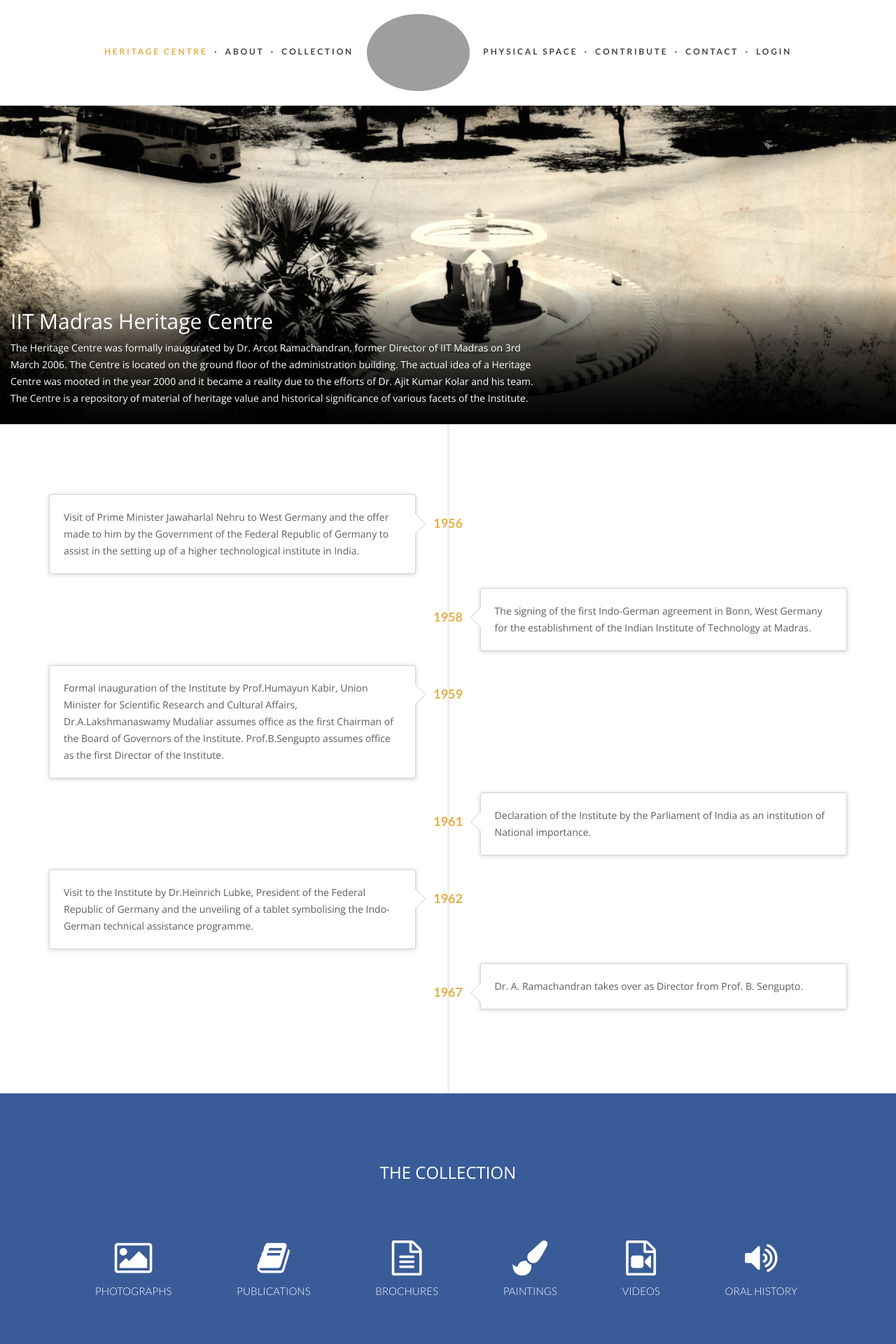
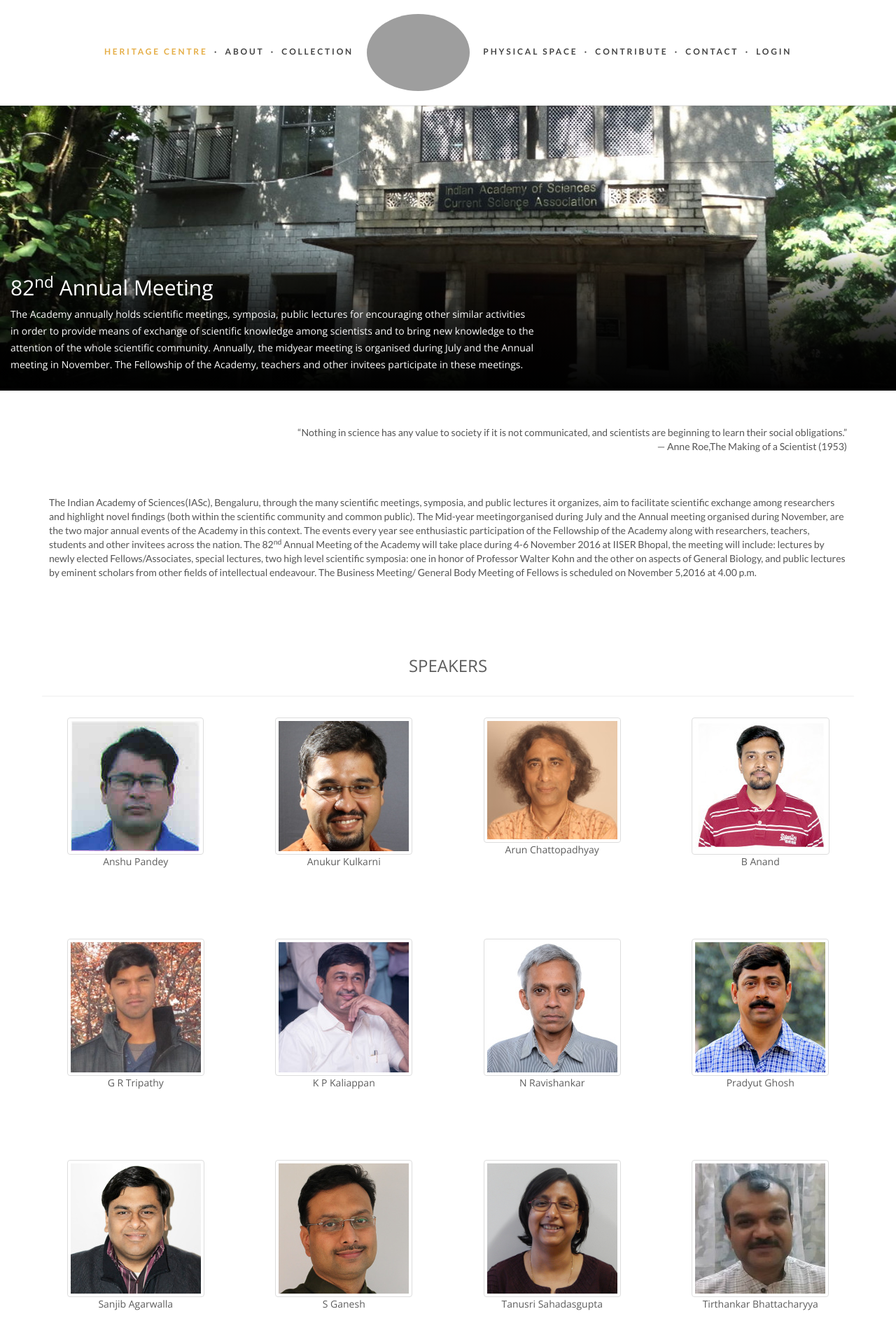
Before and after one commit to SrirangaDigital/ias-conf, a PHP site: the page made by application/views/flat/1-Home/index.php in a window 1280 px wide. Shown: the top 1920 px of the page at 70% size. Run offline with PHP 8.4, Linux system fonts and the light colour scheme; the template is opened without the code that fills it, so the values that code supplies are empty; some libraries are stand-ins or nearby versions; grey boxes are pictures that could not be loaded.

Commit message:
No. 3 - updated home page

```diff
--- a/application/views/flat/1-Home/index.php
+++ b/application/views/flat/1-Home/index.php
@@ -3,120 +3,109 @@
     <div class="row first-row">
         <div class="col-md-12 clear-paddings">
             <div class="fixOverlayDiv">
-                <img class="img-responsive gap-above" src="<?=PUBLIC_URL?>images/stock/slide1.jpg">
+                <img class="img-responsive gap-above" src="<?=PUBLIC_URL?>images/stock/academybldg.jpg">
                 <div class="OverlayTextMain">
                     <div class="mainpage">
-                        <h2>IIT Madras Heritage Centre</h2>
-                        <p>The Heritage Centre was formally inaugurated by Dr. Arcot Ramachandran, former Director of IIT Madras on 3rd March 2006. The Centre is located on the ground floor of the administration building. The actual idea of a Heritage Centre was mooted in the year 2000 and it became a reality due to the efforts of Dr. Ajit Kumar Kolar and his team. The Centre is a repository of material of heritage value and historical significance of various facets of the Institute.</p>
+                        <h2>82<sup>nd</sup> Annual Meeting</h2>
+                        <p>The Academy annually holds scientific meetings, symposia, public lectures for encouraging other similar activities in order to provide means of exchange of scientific knowledge among scientists and to bring new knowledge to the attention of the whole scientific community. Annually, the midyear meeting is organised during July and the Annual meeting in November. The Fellowship of the Academy, teachers and other invitees participate in these meetings. </p>
                     </div>
                 </div>
             </div>
         </div>
     </div>
 </div>
-<div class="container" id="about">
-    <ul class="timeline">
-        <li>
-          <div class="timeline-badge">1956</div>
-          <!-- <div class="timeline-panel">
-            <div class="timeline-heading">
-              <h4 class="timeline-title">Mussum ipsum cacilds</h4>
-              <p><small class="text-muted"><i class="glyphicon glyphicon-time"></i> 11 hours ago via Twitter</small></p>
-            </div>
-            <div class="timeline-body">
-              <p>Mussum ipsum cacilds, vidis litro abertis. Consetis adipiscings elitis. Pra lá , depois divoltis porris, paradis. Paisis, filhis, espiritis santis. Mé faiz elementum girarzis, nisi eros vermeio, in elementis mé pra quem é amistosis quis leo. Manduma pindureta quium dia nois paga. Sapien in monti palavris qui num significa nadis i pareci latim. Interessantiss quisso pudia ce receita de bolis, mais bolis eu num gostis.</p>
-            </div>
-          </div> -->
-          <div class="timeline-panel">
-            <div class="timeline-body">
-              <p>Visit of Prime Minister Jawaharlal Nehru to West Germany and the offer made to him by the Government of the Federal Republic of Germany to assist in the setting up of a higher technological institute in India.</p>
+<div class="container" id="home">
+    <div class="row">
+        <div class="col-md-12 gap-above">
+            <p class="text-right text-italic text-bold">“Nothing in science has any value to society if it is not communicated, and scientists are beginning to learn their social obligations.”<br />
+            — Anne Roe,The Making of a Scientist (1953)</p>
         </div>
     </div>
-        </li>
-        <li class="timeline-inverted">
-          <div class="timeline-badge">1958</div>
-          <div class="timeline-panel">
-            <div class="timeline-body">
-              <p>The signing of the first Indo-German agreement in Bonn, West Germany for the establishment of the Indian Institute of Technology at Madras.</p>
+    <div class="row">
+        <div class="col-md-12 gap-above">
+            <p>The Indian Academy of Sciences(IASc), Bengaluru, through the many scientific meetings, symposia, and public lectures it organizes, aim to facilitate scientific exchange among researchers and highlight novel findings (both within the scientific community and common public). The Mid-year meetingorganised during July and the Annual meeting organised during November, are the two major annual events of the Academy in this context. The events every year see enthusiastic participation of the Fellowship of the Academy along with researchers, teachers, students and other invitees across the nation. The 82<sup>nd</sup> Annual Meeting of the Academy will take place during 4-6 November 2016 at IISER Bhopal, the meeting will include: lectures by newly elected Fellows/Associates, special lectures, two high level scientific symposia: one in honor of Professor Walter Kohn and the other on aspects of General Biology, and public lectures by eminent scholars from other fields of intellectual endeavour. The Business Meeting/ General Body Meeting of Fellows is scheduled on November 5,2016 at 4.00 p.m. </p>
         </div>
     </div>
-        </li>
-        <li>
-          <div class="timeline-badge">1959</div>
-          <div class="timeline-panel">
-            <div class="timeline-body">
-              <p>Formal inauguration of the Institute by Prof.Humayun Kabir, Union Minister for Scientific Research and Cultural Affairs, Dr.A.Lakshmanaswamy Mudaliar assumes office as the first Chairman of the Board of Governors of the Institute. Prof.B.Sengupto assumes office as the first Director of the Institute.</p>
+</div>
+<div class="container-fluid physical" id="speakers">
+    <div class="row">
+        <div class="col-md-12">
+            <h1>Speakers</h1>
         </div>
     </div>
-        </li>
-        <li class="timeline-inverted">
-          <div class="timeline-badge">1961</div>
-          <div class="timeline-panel">
-            <div class="timeline-body">
-              <p>Declaration of the Institute by the Parliament of India as an institution of National importance.</p>
+    <div class="row">
+        <div class="col-md-3">
+             <img src="<?=PUBLIC_URL?>images/stock/Anshu_Pandey.jpg" class="img-thumbnail" alt="Anshu Pandey" />
+             <figcaption class="figure-caption text-xs-right">Anshu Pandey</figcaption>
+        </div>
+        <div class="col-md-3">
+             <img src="<?=PUBLIC_URL?>images/stock/Anukur_Kulkarni.jpg" class="img-thumbnail" alt="Anukur Kulkarni.jpg" />
+             <figcaption class="figure-caption text-xs-right">Anukur Kulkarni</figcaption>
+        </div>
+        <div class="col-md-3">
+             <img src="<?=PUBLIC_URL?>images/stock/Arun_Chattopadhyay.jpg" class="img-thumbnail" alt="Arun Chattopadhyay" />
+             <figcaption class="figure-caption text-xs-right">Arun Chattopadhyay</figcaption>
+        </div>
+        <div class="col-md-3">
+             <img src="<?=PUBLIC_URL?>images/stock/B_Anand.jpg" class="img-thumbnail" alt="B Anand" />
+             <figcaption class="figure-caption text-xs-right">B Anand</figcaption>
         </div>
     </div>
-        </li>
-        <li>
-          <div class="timeline-badge">1962</div>
-          <div class="timeline-panel">
-            <div class="timeline-body">
-              <p>Visit to the Institute by Dr.Heinrich Lubke, President of the Federal Republic of Germany and the unveiling of a tablet symbolising the Indo-German technical assistance programme.</p>
+    <div class="row gap-above-large">
+        <div class="col-md-3">
+             <img src="<?=PUBLIC_URL?>images/stock/G_R_Tripathy.jpg" class="img-thumbnail" alt="G R Tripathy" />
+             <figcaption class="figure-caption text-xs-right">G R Tripathy</figcaption>
+        </div>
+        <div class="col-md-3">
+             <img src="<?=PUBLIC_URL?>images/stock/K_P_Kaliappan.jpg" class="img-thumbnail" alt="K P Kaliappan" />
+             <figcaption class="figure-caption text-xs-right">K P Kaliappan</figcaption>
+        </div>
+        <div class="col-md-3">
+             <img src="<?=PUBLIC_URL?>images/stock/N_Ravishankar.jpg" class="img-thumbnail" alt="N Ravishankar" />
+             <figcaption class="figure-caption text-xs-right">N Ravishankar</figcaption>
+        </div>
+        <div class="col-md-3">
+             <img src="<?=PUBLIC_URL?>images/stock/Pradyut_Ghosh.jpg" class="img-thumbnail" alt="Pradyut Ghosh" />
+             <figcaption class="figure-caption text-xs-right">Pradyut Ghosh</figcaption>
         </div>
     </div>
-        </li>
-        <li class="timeline-inverted">
-          <div class="timeline-badge">1967</div>
-          <div class="timeline-panel">
-            <div class="timeline-body">
-              <p>Dr. A. Ramachandran takes over as Director from Prof. B. Sengupto.</p>
+    <div class="row gap-above-large">
+        <div class="col-md-3">
+             <img src="<?=PUBLIC_URL?>images/stock/Sanjib_Agarwalla.jpg" class="img-thumbnail" alt="Sanjib Agarwalla" />
+             <figcaption class="figure-caption text-xs-right">Sanjib Agarwalla</figcaption>
+        </div>
+        <div class="col-md-3">
+             <img src="<?=PUBLIC_URL?>images/stock/S_Ganesh.jpg" class="img-thumbnail" alt="S Ganesh" />
+             <figcaption class="figure-caption text-xs-right">S Ganesh</figcaption>
+        </div>
+        <div class="col-md-3">
+             <img src="<?=PUBLIC_URL?>images/stock/Tanusri_Sahadasgupta.jpg" class="img-thumbnail" alt="Tanusri Sahadasgupta" />
+             <figcaption class="figure-caption text-xs-right">Tanusri Sahadasgupta</figcaption>
+        </div>
+        <div class="col-md-3">
+             <img src="<?=PUBLIC_URL?>images/stock/Tirthankar_Bhattacharyya.jpg" class="img-thumbnail" alt="Tirthankar Bhattacharyya" />
+             <figcaption class="figure-caption text-xs-right">Tirthankar Bhattacharyya</figcaption>
         </div>
     </div>
-        </li>
-    </ul>
 </div>
-<div class="container-fluid stats" id="collection">
+<div class="container-fluid physical" id="venue">
     <div class="row">
         <div class="col-md-12">
-            <h1>The Collection</h1>
-            <ul class="list-inline">
-                <li class="stat-elem">
-                    <a href="<?=BASE_URL?>listing/albums">
-                        <h2><i class="fa fa-image"></i></h2>
-                        <p>Photographs</p>
-                    </a>
-                </li>
-                <li class="stat-elem">
-                    <a href="<?=BASE_URL?>Publications">
-                        <h2><i class="fa fa-book"></i></h2>
-                        <p>Publications</p>
-                    </a>
-                </li>
-                <li class="stat-elem">
-                    <a href="#">
-                        <h2><i class="fa fa-file-text-o"></i></h2>
-                        <p>Brochures</p>
-                    </a>
-                </li>
-                <li class="stat-elem">
-                    <a href="#">
-                        <h2><i class="fa fa-paint-brush"></i></h2>
-                       <p>Paintings</p>
-                    </a>
-                </li>
-                <li class="stat-elem">
-                    <a href="#">
-                        <h2><i class="fa fa-file-video-o"></i></h2>
-                       <p>Videos</p>
-                    </a>
-                </li>
-                <li class="stat-elem">
-                    <a href="<?=BASE_URL?>Oral_History">
-                        <h2><i class="fa fa-volume-up"></i></h2>
-                        <p>Oral History</p>
-                    </a>
-                </li>
-            </ul>
+            <h1>Venue</h1>
+<div id="map" style="width:100%;height:500px"></div>
+<script>
+function myMap() {
+  var mapCanvas = document.getElementById("map");
+  var mapOptions = {
+    center: new google.maps.LatLng(23.2883503,77.273526),
+    zoom: 10
+  }
+  var map = new google.maps.Map(mapCanvas, mapOptions);
+}
+</script>
+
+<script src="https://maps.googleapis.com/maps/api/js?callback=myMap"></script>
+
         </div>
     </div>
 </div>
@@ -144,33 +133,7 @@
         </div>
     </div>
 </div>
-<div class="container contribute gap-above-large" id="contribute">
-    <div class="row">
-        <div class="col-md-12">
-            <h1>Contribute Metadata / Photos</h1>
-        </div>
-    </div>
-    <div class="row gap-above-med">
-        <div class="col-md-9">
-            <div class="image-full-size">
-                <img class="img-responsive" src="<?=PHOTO_URL?>0014/IMG_0473_1.JPG">
-            </div>
-        </div>
-        <div class="col-md-3">
-            <div class="image-desc-full">
-                <ul class="list-unstyled">
-                    <li><strong>id:</strong><span class="image-desc-meta">0014/IMG_0473_1</span></li>
-                    <li><strong>Title:</strong><span class="image-desc-meta">A get together with Shri R. Natarajan, I.A.S., the Director, Staff, and Student of IIT Madrass</span></li>
-                    <li><strong>Event:</strong><span class="image-desc-meta">Tea Party</span></li>
-                    <li><strong>Date:</strong><span class="image-desc-meta">1965-04-01</span></li>
-                    <li><strong>Place:</strong><span class="image-desc-meta">Open Air Theater, IIT Madras</span></li>
-                    <li>Do you know details about this picture? Mail us at heritage@iitm.ac.in quoting the image ID. Thank you.</li></ul>
-                </ul>
-            </div>
-        </div>
-    </div>
-</div>
-<div class="container-fluid" id="contact">
+<!--<div class="container-fluid" id="contact">
     <div class="row first-row">
         <div class="col-md-12 clear-paddings">
             <div class="fixOverlayDiv">
@@ -195,8 +158,8 @@
                         </form>
                         <p>
                             <br /><br /><small>
-                                © 2016 Indian Institute of Technology Madras.<br />
-                                No image available from this site may be used for commercial purposes without written permission from IIT Madras.
+                                © 2016 Indian Academy of Sciences.<br />
+                                No image available from this site may be used for commercial purposes without written permission from IASc Bengaluru.
                             </small><br />
                         </p>
                     </div>
@@ -204,4 +167,4 @@
             </div>
         </div>
     </div>
-</div>
+</div>-->
```
Lines whose indentation alone changed are shown as unchanged.
